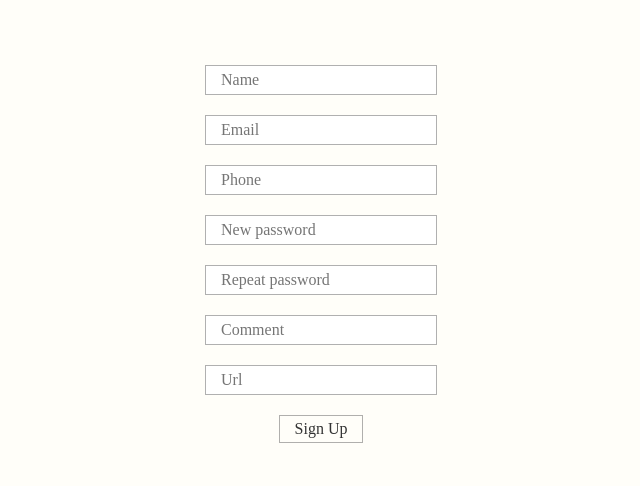
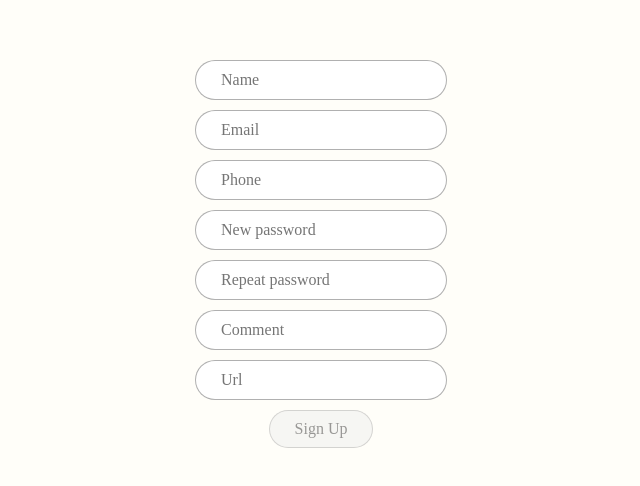
Before and after one commit to PimiTree/Input-Validation, a website built with Vite: page src/index.html in a window 1280 px wide. Shown: the part 146-632 px from the top of the page, without its empty margins (319-959 px from the left). Built offline with nearby package versions, Linux system fonts and the light colour scheme.

Commit message:
validation control via required attribute

```diff
--- a/src/index.html
+++ b/src/index.html
@@ -18,13 +18,13 @@
 
     <main>
         <form data-voron>
-            <input type="name" name="name" placeholder="Name">
-            <input type="email" name="email" placeholder="Email">
-            <input autocomplete="tel"  type="tel" name="phone" placeholder="Phone">
-            <input autocomplete="new-password"  type="password" name="password" placeholder="New password">
-            <input autocomplete="new-password"  type="password" name="repeatPassword" placeholder="Repeat password">
+            <input type="name" name="name" placeholder="Name" required>
+            <input type="email" name="email" placeholder="Email" required>
+            <input autocomplete="tel"  type="tel" name="phone" placeholder="Phone" required>
+            <input autocomplete="new-password"  type="password" name="password" placeholder="New password" required>
+            <input autocomplete="new-password"  type="password" name="repeatPassword" placeholder="Repeat password" required>
             <input type="text" name="text" placeholder="Comment">
-            <input type="url" name="url" placeholder="Url">
+            <input type="url" name="url" placeholder="Url" required>
             <button>Sign Up</button>
         </form>
     </main>
--- a/src/js/main.js
+++ b/src/js/main.js
@@ -8,7 +8,7 @@ window.addEventListener('DOMContentLoaded', () =>{
         errors: {
             tooShort: {
                 name: {
-                    length: 7,
+                    length: 1,
                 }
             }
         }
--- a/src/js/modules/VoronInputValidation.js
+++ b/src/js/modules/VoronInputValidation.js
@@ -370,14 +370,14 @@ export default class VoronInputValidation {
     #observeInputs() {
         this.#state.inputs.forEach((input, i)=> {
             let timer;
-            input.addEventListener('input', (e) => {
-
-                const inputValidity =  this.#isInputValid(input); //
+            input.addEventListener('input', () => {
+                const isInputRequired = input.getAttribute('required') !== null;
+               if (isInputRequired) { const inputValidity =  this.#isInputValid(input); //
                 this.#setInputAutocomplete(input);
                 clearTimeout(timer);        // debouncing
                 timer = setTimeout(() => { // debouncing
                     this.#setInputState (input, i, inputValidity)
-                }, this.debounceDelay);
+                }, this.debounceDelay);}
             });
         })
     }
--- a/src/sass/blocks/_VoroneInputValidationStyle.scss
+++ b/src/sass/blocks/_VoroneInputValidationStyle.scss
@@ -2,9 +2,16 @@
 .is_container {
     position: relative;
 }
-
+[data-voron] button {
+    padding: 10px 25px;
+    border-radius: 30px;
+}
+.is_container input {
+    padding: 10px 25px;
+    border-radius: 30px;
+}
 .is_message {
-    padding: 0px 15px;
+    padding: 0px 10px;
     box-sizing: border-box;
     position: absolute;
     transform: translateX(100%);
@@ -16,7 +23,8 @@
     width: max-content;
 }
 .is_valid_img {
-    height: 50%;
+    height: 20px;
+    width: 20px;
 }
 .is_focused:focus {
     border: 1px solid #000000c9;
@@ -29,8 +37,10 @@
     color: #fb1d1d;
 }
 .is_blocked {
+    opacity: 0.5;
     cursor:not-allowed;
 }
 .is_unblocked {
+    background-color: white;
     cursor: pointer;
 }
--- a/src/sass/blocks/_main.scss
+++ b/src/sass/blocks/_main.scss
@@ -14,7 +14,7 @@ main form {
     flex-direction: column;
     justify-content: center;
     align-items: center;
-    gap: 20px 0;
+    gap: 10px 0;
     width: 100%;
     height: 100%;
 }
@@ -28,6 +28,5 @@ main form input {
 
 button {
     padding: 5px 15px;
-    background-color: transparent;
     border: 1px solid rgba(119, 119, 119, 0.577);
 }
```
Also changed, not shown: README.md.
